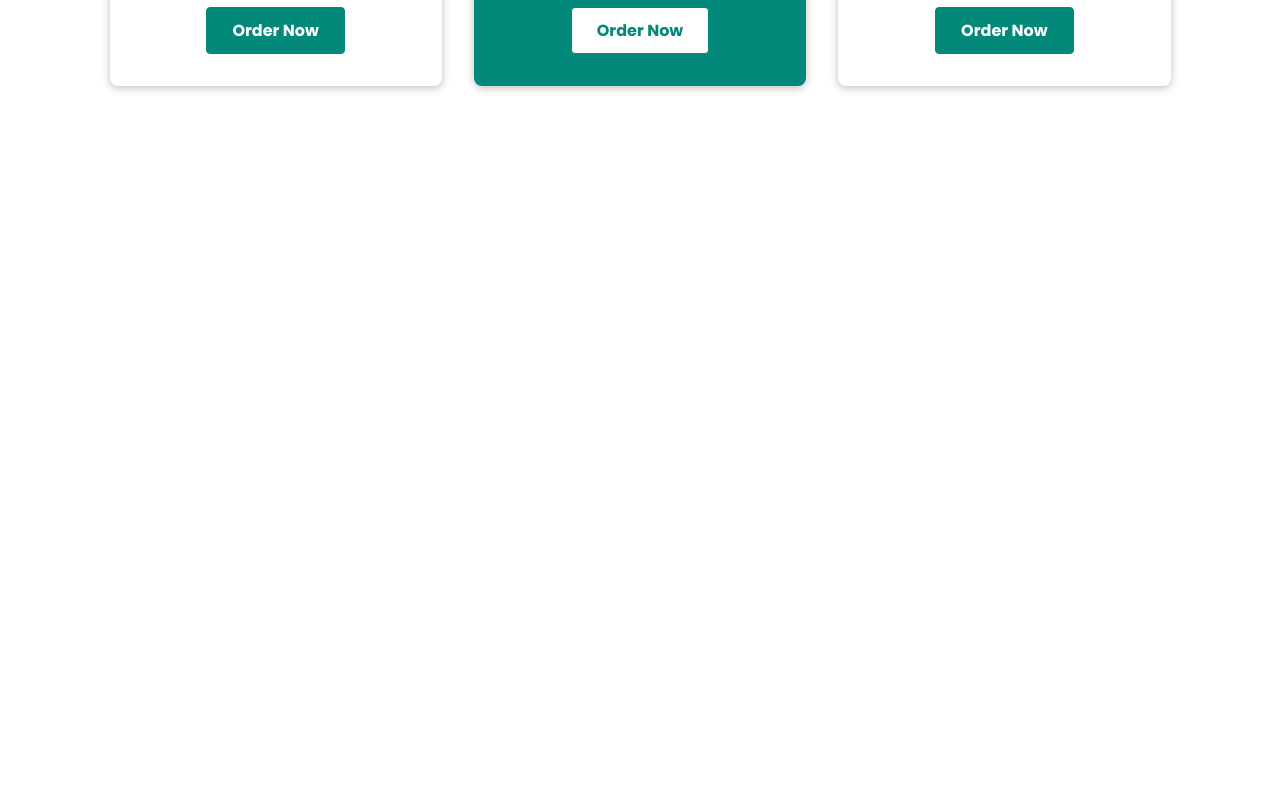
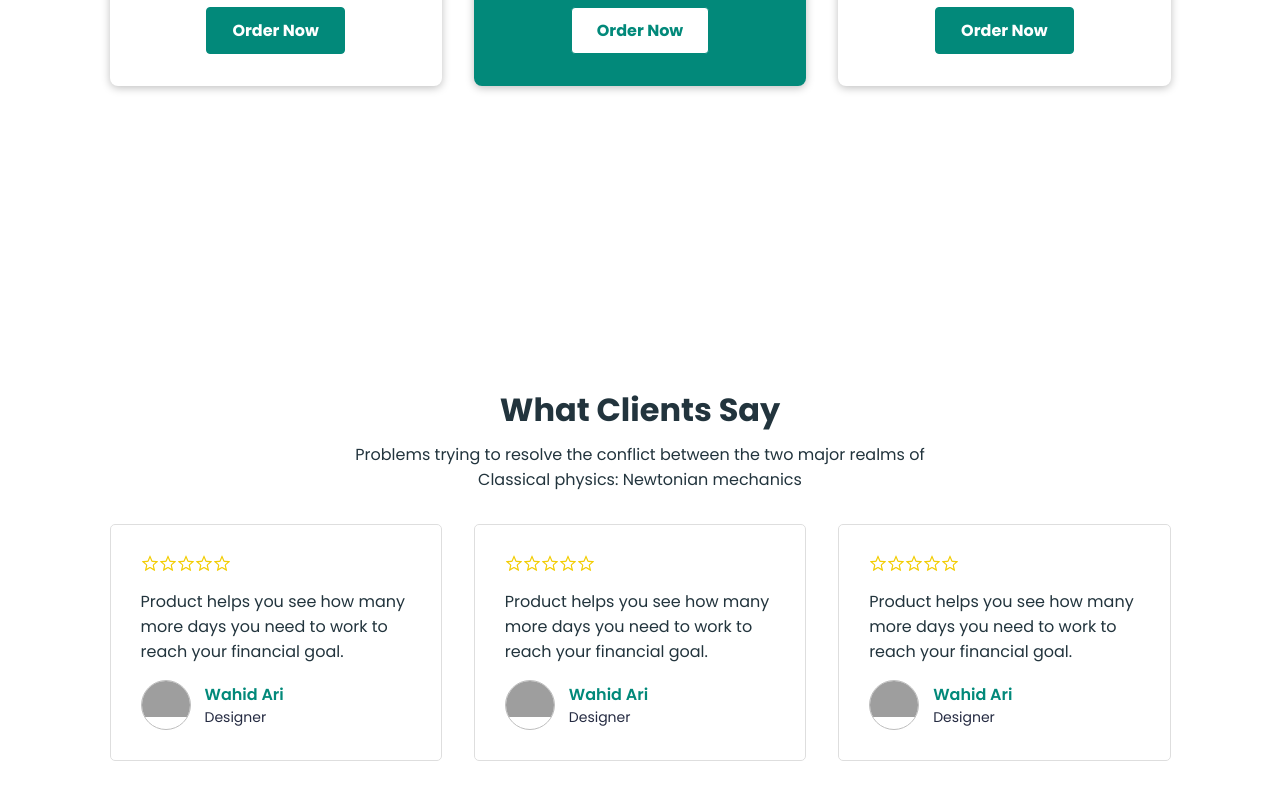
Before and after one commit to fuhad479/my-product, a React (Create React App) app: page / in a window 1280 px wide. Shown: the part 5910-6710 px from the top of the page. Before the commit the page ends 6146 px from the top, so only its background shows below. Built offline with nearby package versions, Linux system fonts and the light colour scheme; grey boxes are pictures that could not be loaded.

Commit message:
completed review component

```diff
--- a/src/App.jsx
+++ b/src/App.jsx
@@ -7,6 +7,7 @@ import Collaborative from "./components/Collaborative";
 import Members from "./components/Members";
 import Blogs from "./components/Blogs";
 import PricingTable from "./components/PricingTable";
+import Review from './components/Review'
 
 function App() {
   return (
@@ -20,6 +21,7 @@ function App() {
       <Members />
       <Blogs />
       <PricingTable />
+      <Review />
     </>
   );
 }
--- /dev/null
+++ b/src/components/Review/index.jsx
@@ -0,0 +1,31 @@
+import SectionTitle from "../SectionTitle";
+import ReviewCard from "../ReviewCard";
+
+import "./index.scss";
+
+export default function Review() {
+  return (
+    <section className="review">
+      <div className="container">
+        <div className="review-content">
+          <SectionTitle>What Clients Say</SectionTitle>
+          <div className="subtitle">
+            Problems trying to resolve the conflict between the two major realms
+            of Classical physics: Newtonian mechanics{" "}
+          </div>
+          <div className="review-list">
+            <div className="review-item">
+              <ReviewCard />
+            </div>
+            <div className="review-item">
+              <ReviewCard />
+            </div>
+            <div className="review-item">
+              <ReviewCard />
+            </div>
+          </div>
+        </div>
+      </div>
+    </section>
+  );
+}
--- /dev/null
+++ b/src/components/Review/index.scss
@@ -0,0 +1,31 @@
+.review {
+  padding: 3.125rem 0;
+  @media screen and (min-width: 768px) {
+    padding: 6.25rem 0;
+  }
+  @media screen and (min-width: 992px) {
+    padding: 9.375rem 0;
+  }
+  &-content {
+    .section-title,
+    .subtitle {
+      text-align: center;
+      margin-bottom: 0.5rem;
+    }
+    .subtitle {
+      max-width: 600px;
+      margin: 0 auto 2rem;
+    }
+  }
+  &-list {
+    display: grid;
+    grid-template-columns: 1fr;
+    grid-gap: 2rem;
+    @media screen and (min-width: 768px) {
+      grid-template-columns: repeat(2, 1fr);
+    }
+    @media screen and (min-width: 992px) {
+      grid-template-columns: repeat(3, 1fr);
+    }
+  }
+}
--- /dev/null
+++ b/src/components/ReviewCard/index.jsx
@@ -0,0 +1,43 @@
+import { StarIcon } from "@radix-ui/react-icons";
+
+import "./index.scss";
+
+export default function ReviewCard() {
+  return (
+    <div className="review-card">
+      <div className="rating">
+        <div className="icon">
+          <StarIcon width={18} height={18} color="#F3CD03" />
+        </div>
+        <div className="icon">
+          <StarIcon width={18} height={18} color="#F3CD03" />
+        </div>
+        <div className="icon">
+          <StarIcon width={18} height={18} color="#F3CD03" />
+        </div>
+        <div className="icon">
+          <StarIcon width={18} height={18} color="#F3CD03" />
+        </div>
+        <div className="icon">
+          <StarIcon width={18} height={18} color="#F3CD03" />
+        </div>
+      </div>
+      <p className="review-text">
+        Product helps you see how many more days you need to work to reach your
+        financial goal.
+      </p>
+      <div className="review-provider">
+        <div className="avatar">
+          <img
+            src="https://images.unsplash.com/photo-1570295999919-56ceb5ecca61?ixlib=rb-4.0.3&ixid=MnwxMjA3fDB8MHxwaG90by1wYWdlfHx8fGVufDB8fHx8&auto=format&fit=crop&w=580&q=80"
+            alt="Review provider's avatar"
+          />
+        </div>
+        <div className="review-provider-info">
+          <div className="review-provider-name">Wahid Ari</div>
+          <div className="review-provider-role">Designer</div>
+        </div>
+      </div>
+    </div>
+  );
+}
--- /dev/null
+++ b/src/components/ReviewCard/index.scss
@@ -0,0 +1,38 @@
+@import '../../styles/colors';
+
+.review-card {
+    border: 1px solid #DEDEDE;
+    border-radius: 5px;
+    padding: 1.875rem;
+    .rating {
+        display: flex;
+        margin-bottom: 1rem;
+    }
+    .review-text {
+        margin-bottom: 1rem;
+
+    }
+    .review-provider {
+        display: flex;
+        align-items: center;
+        gap: 14px;
+        .avatar {
+            width: 50px;
+            height: 50px;
+            border: 1px solid #BDBDBD;
+            border-radius: 100%;
+            overflow: hidden;
+        }
+        &-info {
+        }
+        &-name {
+            font-weight: 600;
+            color: $primaryColor;
+        }
+        &-role {
+            font-size: .875rem;
+            font-weight: 500;
+            color: #252B42;
+        }
+    }
+}
```
Also changed, not shown: src/components/PricingCard/index.scss (indentation only).
